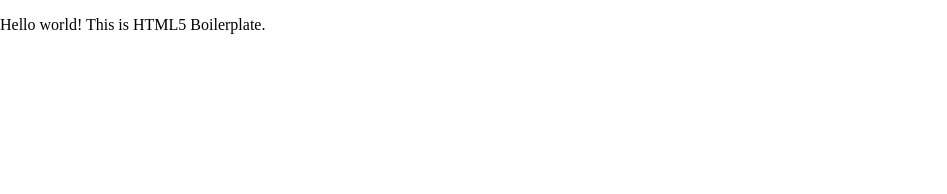
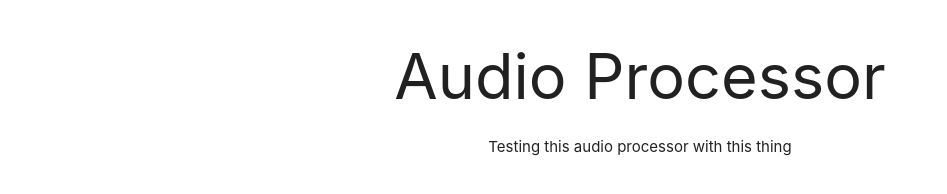
Before and after one commit to relientm96/audioProcessor, a website: page src/index.html in a window 1280 px wide. Shown: the whole page, without its empty margins (0-947 px from the left). Drawn offline with nearby package versions, Linux system fonts and the light colour scheme.

Commit message:
BAckbone for application

```diff
--- /dev/null
+++ b/src/css/site.css
@@ -0,0 +1,3 @@
+#titlePage {
+    text-align: center;
+}
--- a/src/index.html
+++ b/src/index.html
@@ -1,20 +1,33 @@
-<!doctype html>
-<html class="no-js" lang="">
+<!DOCTYPE html>
+<html>
 
 <head>
-    <meta charset="utf-8">
-    <title> Graph Visualizer </title>
-    <meta name="viewport" content="width=device-width, initial-scale=1">
-
-    <link rel="stylesheet" href="css/normalize.css">
-    <link rel="stylesheet" href="css/main.css">
-
-    <meta name="theme-color" content="#fafafa">
+    <title> Audio Processor </title>
+    <!--Import Google Icon Font-->
+    <link href="https://fonts.googleapis.com/icon?family=Material+Icons" rel="stylesheet">
+    <!--Import materialize.css-->
+    <link type="text/css" rel="stylesheet" href="https://cdnjs.cloudflare.com/ajax/libs/materialize/1.0.0/css/materialize.min.css" media="screen,projection" />
+    <link type="text/css" rel="stylesheet" href="css/site.css" />
+    <!--Let browser know website is optimized for mobile-->
+    <meta name="viewport" content="width=device-width, initial-scale=1.0" />
 </head>
 
 <body>
-    <!-- Add your site or application content here -->
-    <p>Hello world! This is HTML5 Boilerplate.</p>
+
+    <!-- Title Jumbo -->
+    <div id="titlePage">
+        <div class="container">
+            <div>
+                <h1>Audio Processor</h1>
+                <p> Testing this audio processor with this thing</p>
+            </div>
+        </div>
+    </div>
+
+    <!--JavaScript at end of body for optimized loading-->
+    <script src="https://code.jquery.com/jquery-3.4.1.slim.min.js" integrity="sha256-pasqAKBDmFT4eHoN2ndd6lN370kFiGUFyTiUHWhU7k8=" crossorigin="anonymous"></script>
+    <script type="text/javascript" src="https://cdnjs.cloudflare.com/ajax/libs/materialize/1.0.0/js/materialize.min.js"></script>
+    <script type="text/javascript" src="js/site.js"></script>
 </body>
 
 </html>
--- /dev/null
+++ b/src/js/site.js
@@ -0,0 +1,5 @@
+// Main Site Javascript
+$(document).ready(function() {
+
+    console.log("HELLLO");
+});
--- a/src/package.json
+++ b/src/package.json
@@ -1,7 +1,7 @@
 {
-    "name": "graphvisualizer",
+    "name": "audioeffect",
     "version": "1.0.0",
-    "description": "Graphical Animations of infamous shortest path algorithms.",
+    "description": "Online Audio Processor",
     "main": "index.js",
     "scripts": {
         "test": "echo \"Error: no test specified\" && exit 1",
```
Also changed, not shown: README.md.
